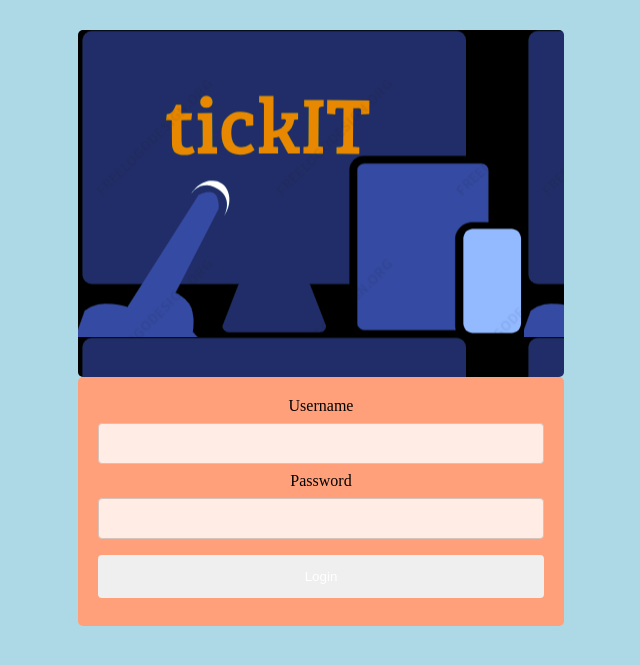
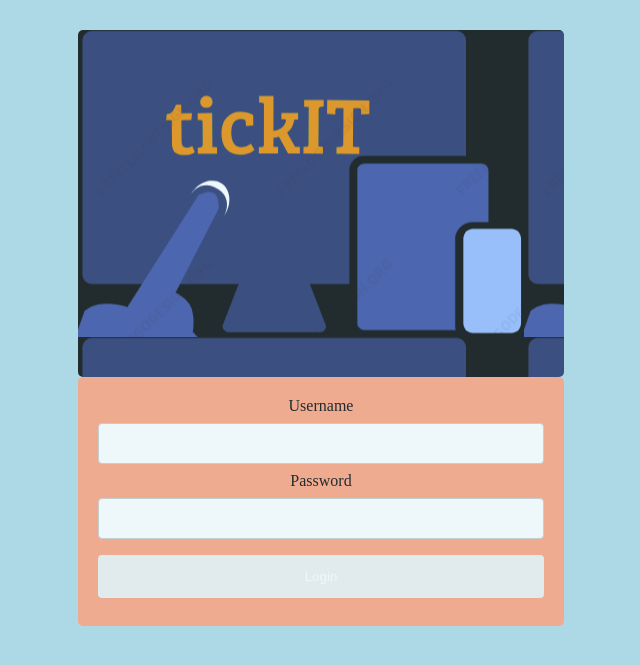
Before and after one commit to capstone-commerce/tickIT, a PHP site: page /login.php in a window 1280 px wide. Shown: the top 665 px of the page, without its empty margins (327-967 px from the left). Run offline with PHP 8.4, Linux system fonts and the light colour scheme; data that the repository does not hold is empty.

Commit message:
Update login.css

```diff
--- a/src/static/css/login.css
+++ b/src/static/css/login.css
@@ -19,8 +19,6 @@ input[type=text], select{
 	border: 1px solid #ccc;
 	border-radius: 4px;
 	box-sizing: border-box;
-	opacity: 0.8;
-	filter: alpha(opacity=80);
 }
 	input[type=submit]{
 	width: 100%;
@@ -50,4 +48,7 @@ div{
 	border-radius: 5px;
 	background-color: lightsalmon;
 	padding: 20px;
+
+	opacity: 0.8;
+	filter: alpha(opacity=80);
 }
```
